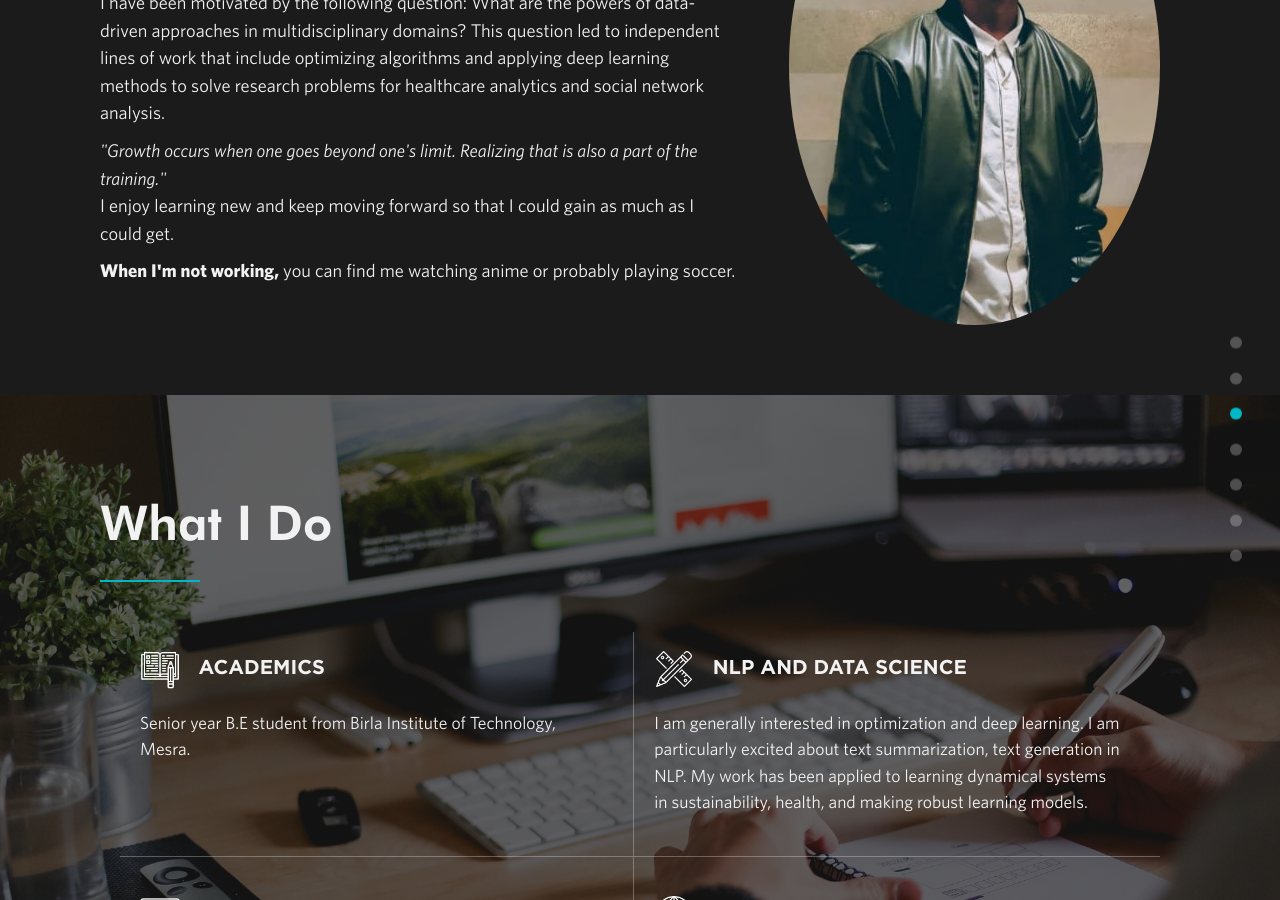
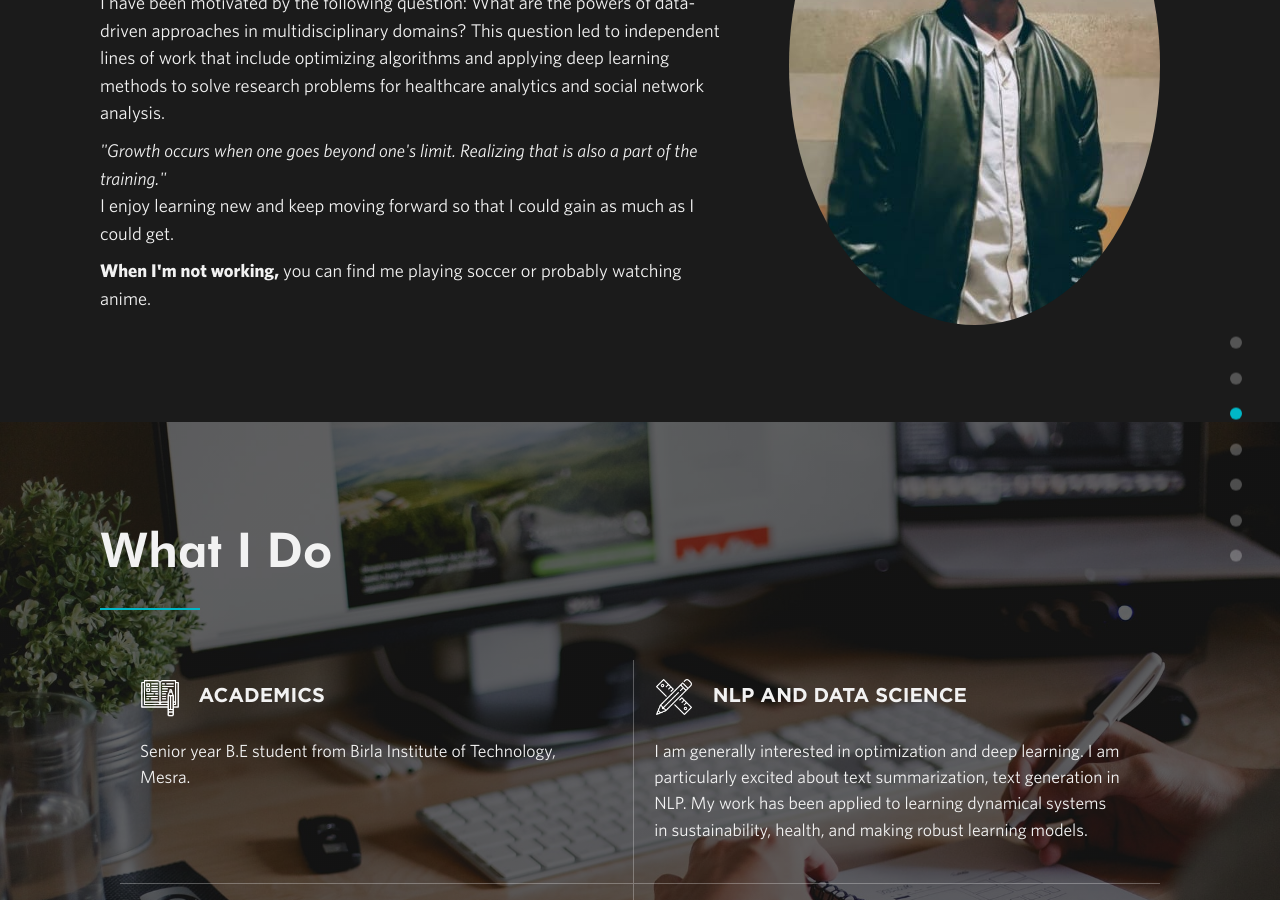
Before and after one commit to sumit6597/sumit6597.github.io, a Jekyll site: the page built from index.html, in a window 1280 px wide and 900 px high, scrolled down 1288 px. Built offline with Jekyll 4.4.1, drawn with Linux system fonts in a browser that asks for light colours; nearby versions of some CDN libraries.

Commit message:
Update about.html

```diff
--- a/_includes/about.html
+++ b/_includes/about.html
@@ -9,7 +9,7 @@
         <div class="about-text-wrapper">
           <p class="about-text"><strong>I'm currently a senior year student at Birla Institute of Technology, Mesra</strong> pursuing computer science and engineering. I have worked in related fields like artificial intelligence, software engineering, and data mining. For the past few years, I have been motivated by the following question: What are the powers of data-driven approaches in multidisciplinary domains? This question led to independent lines of work that include optimizing algorithms and applying deep learning methods to solve research problems for healthcare analytics and social network analysis. </p>
           <p class="about-text"><cite>"Growth occurs when one goes beyond one's limit. Realizing that is also a part of the training."</cite><br>I enjoy learning new and keep moving forward so that I could gain as much as I could get.</p>
-          <p class="about-text"><strong>When I'm not working,</strong> you can find me watching anime or probably playing soccer.</p>
+          <p class="about-text"><strong>When I'm not working,</strong> you can find me playing soccer or probably watching anime.</p>
         </div>
       </div>
     </div>
```
